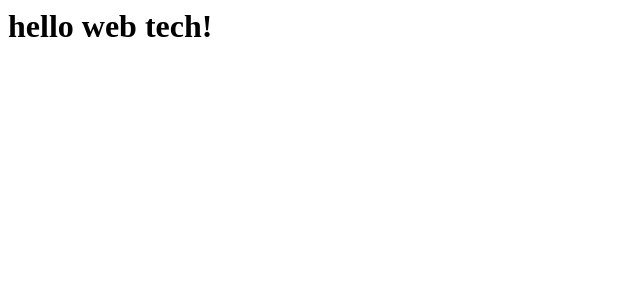
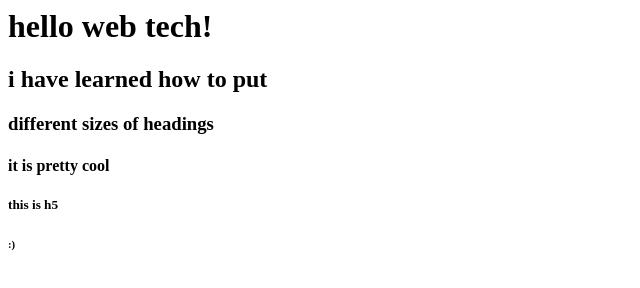
Before and after one commit to justgraceg/justgraceg.github.io, a plain HTML site: page index.html in a window 1280 px wide. Shown: the whole page, without its empty margins (0-640 px from the left). Drawn offline with Linux system fonts and the light colour scheme.

Commit message:
Update index.html

```diff
--- a/index.html
+++ b/index.html
@@ -4,5 +4,12 @@
 	</head>
 	<body>
 		<h1>hello web tech!</h1>
+		<h2>i have learned how to put</h2>
+		<h3>different sizes of headings</h3>
+		<h4>it is pretty cool</h4>
+		<h5>this is h5</h5>
+		<h6>:)</h6>
 	</body>
+
+
 </html>
```
